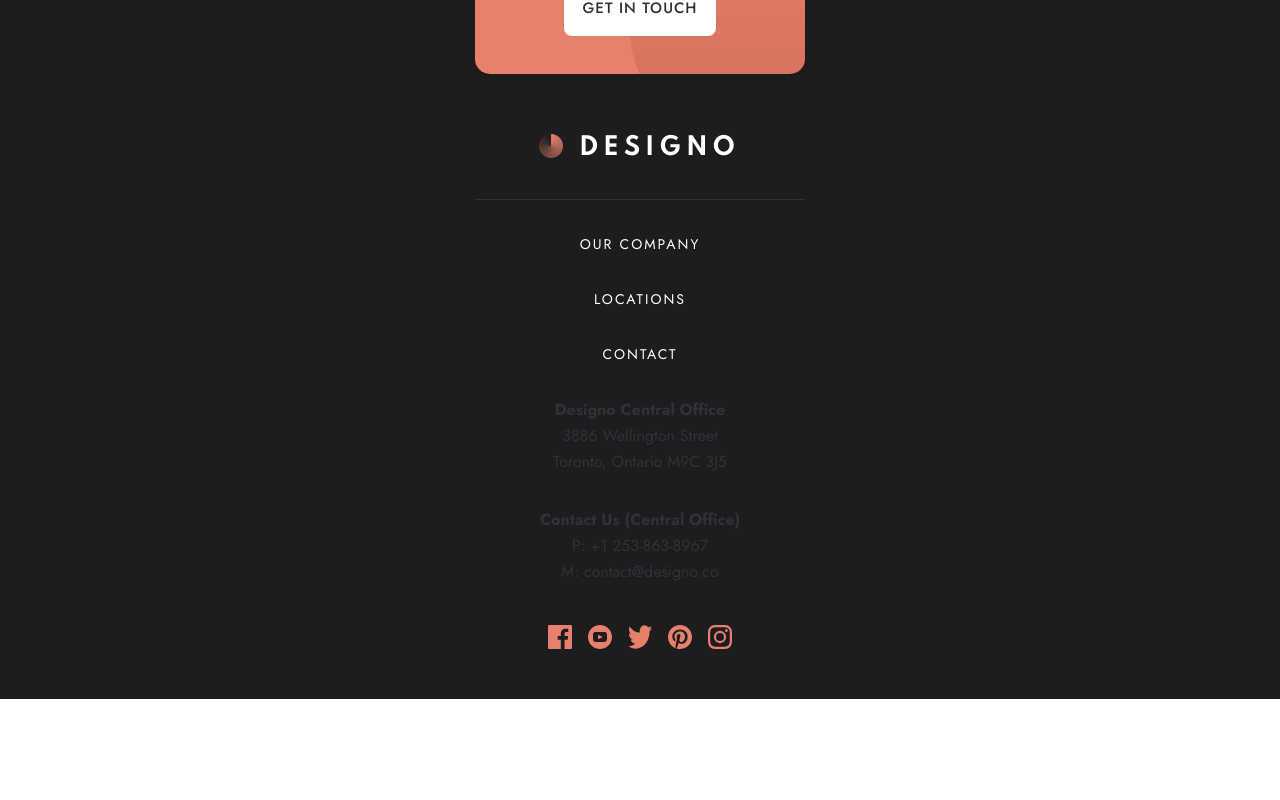
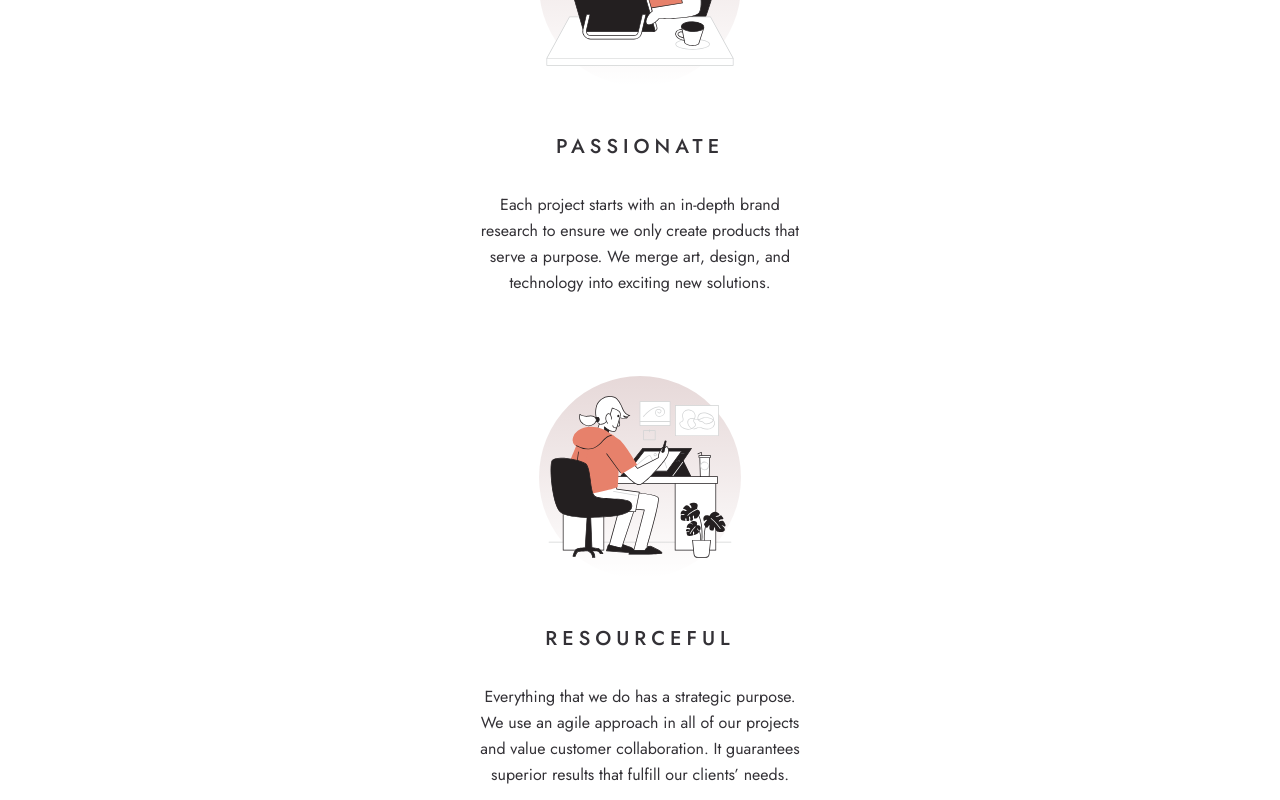
Before and after one commit to koniuszko/designo-ts, a Next.js app: page / in a window 1280 px wide. Shown: the part 2100-2900 px from the top of the page. Before the commit the page ends 2799 px from the top, so only its background shows below. Built offline with nearby package versions, Linux system fonts and the light colour scheme.

Commit message:
main section

```diff
--- a/src/components/SectionNav.tsx
+++ b/src/components/SectionNav.tsx
@@ -55,7 +55,6 @@ const SectionNav = () => {
                         <Image className="arrow-icon" src='/assets/icons/icon-right-arrow.svg' alt='arrow-icon'
                                width={4} height={8}/>
                     </WhiteParagraph>
-
                 </div>
             </NavLink>
             <NavLink href='/app-design'>
@@ -68,7 +67,6 @@ const SectionNav = () => {
                         <Image className="arrow-icon" src='/assets/icons/icon-right-arrow.svg' alt='arrow-icon'
                                width={4} height={8}/>
                     </WhiteParagraph>
-
                 </div>
             </NavLink>
             <NavLink href='/graphic-design'>
@@ -81,7 +79,6 @@ const SectionNav = () => {
                         <Image className="arrow-icon" src='/assets/icons/icon-right-arrow.svg' alt='arrow-icon'
                                width={4} height={8}/>
                     </WhiteParagraph>
-
                 </div>
             </NavLink>
         </NavWrapper>
--- /dev/null
+++ b/src/components/home/MainSection.tsx
@@ -0,0 +1,66 @@
+import styled from 'styled-components'
+import {GrayH3, GrayParagraph, WhiteButton, WhiteH1, WhiteParagraph} from "@/style/global";
+import Image from "next/image";
+import Link from "next/link";
+import {CardProps} from "@/interfaces/app_interfaces";
+
+export const MainWrapper = styled.main`
+  margin-bottom: 310px;
+  display: flex;
+  flex-direction: column;
+  align-items: center;
+  gap: 80px;
+`
+
+export const CardWrapper = styled.div`
+  width: 327px;
+  display: flex;
+  flex-direction: column;
+  align-items: center;
+
+  .card-image {
+    margin-bottom: 48px;
+    background-image: url('/assets/home/desktop/bg-pattern-hero-home.svg');
+    background-size: 100%;
+    background-repeat: no-repeat;
+  }
+
+  .card-title {
+    margin-bottom: 32px;
+  }
+`
+
+const data = [
+    {
+        title: "PASSIONATE",
+        description: "Each project starts with an in-depth brand research to ensure we only create products that serve a purpose. We merge art, design, and technology into exciting new solutions.",
+        img: "/assets/home/desktop/illustration-passionate.svg"
+    },
+    {
+        title: "RESOURCEFUL",
+        description: "Everything that we do has a strategic purpose. We use an agile approach in all of our projects and value customer collaboration. It guarantees superior results that fulfill our clients’ needs.",
+        img: "/assets/home/desktop/illustration-resourceful.svg"
+    },
+    {
+        title: "FRIENDLY",
+        description: " We are a group of enthusiastic folks who know how to put people first. Our success depends on our customers, and we strive to give them the best experience a company can provide.",
+        img: "/assets/home/desktop/illustration-friendly.svg"
+    }
+]
+
+const Card = ({title, description, img}: CardProps) => {
+    return <CardWrapper>
+        <Image className="card-image" src={img} alt={`${title}-icon`} width={202} height={202}/>
+        <GrayH3 className="card-title">{title}</GrayH3>
+        <GrayParagraph className="card-description">{description}</GrayParagraph>
+    </CardWrapper>
+}
+
+const MainSection = () => {
+    return (
+        <MainWrapper>
+            {data.map(item => <Card key={item.title} {...item}/>)}
+        </MainWrapper>
+    )
+}
+export default MainSection;
--- a/src/interfaces/app_interfaces.ts
+++ b/src/interfaces/app_interfaces.ts
@@ -1,3 +1,9 @@
 export interface LayoutProps {
     children: JSX.Element
 }
+
+export interface CardProps {
+    title: string,
+    description: string,
+    img: string
+}
--- a/src/pages/index.tsx
+++ b/src/pages/index.tsx
@@ -4,6 +4,7 @@ import {GlobalStyle} from "@/style/global";
 import MainLayout from "@/layouts/MainLayout";
 import Hero from "@/components/home/Hero";
 import SectionNav from "@/components/SectionNav";
+import MainSection from "@/components/home/MainSection";
 
 export default function Home() {
     return (
@@ -22,6 +23,7 @@ export default function Home() {
                 <>
                     <Hero/>
                     <SectionNav/>
+                    <MainSection/>
                 </>
             </MainLayout>
         </>
--- a/src/style/global.ts
+++ b/src/style/global.ts
@@ -53,6 +53,10 @@ export const H3 = styled.h3`
   text-align: center;
 `
 
+export const GrayH3 = styled(H3)`
+  color: #333136;
+`
+
 export const Paragraph = styled.p`
   font-size: 16px;
   line-height: 26px;
```
